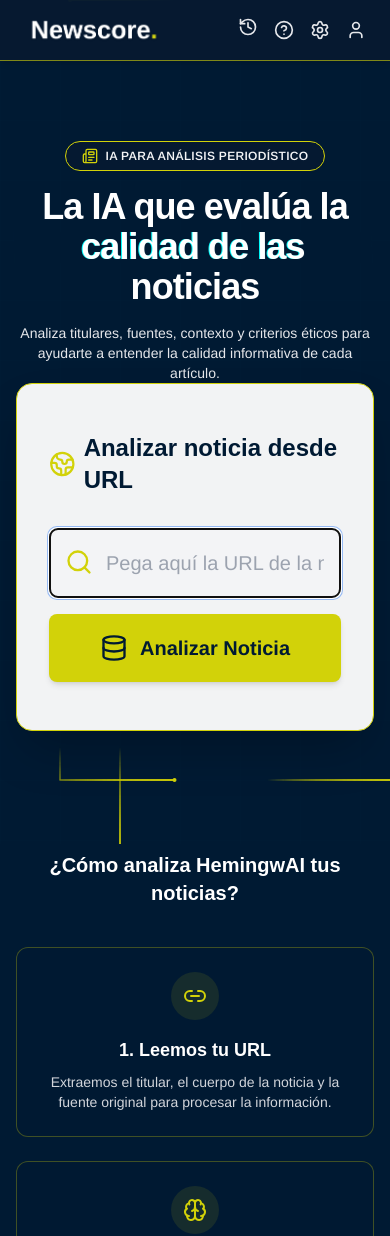
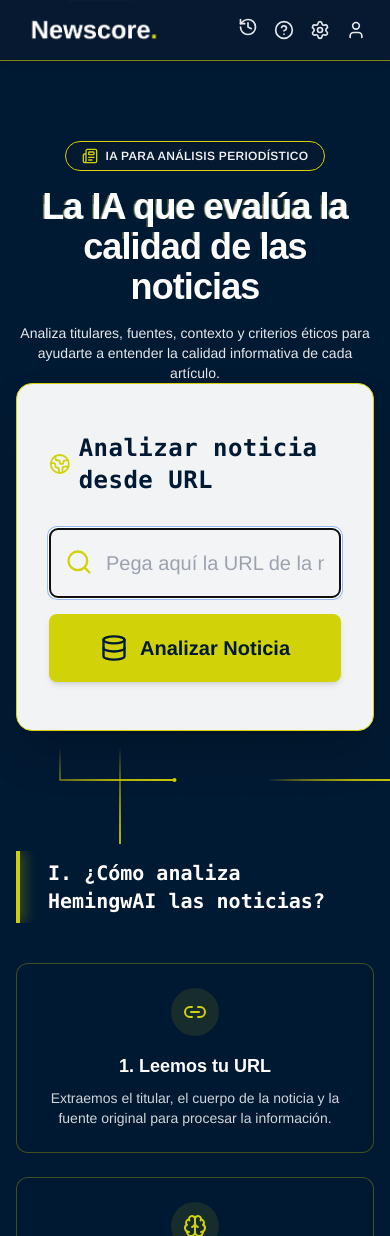
Before and after one commit to AdeSantosSierra/hemingwai, a React (Vite) app in the folder frontend/: page / in a window 390 px wide. Shown: the top 1236 px of the page. Built offline with nearby package versions, Linux system fonts and the light colour scheme; a web font is replaced by a local one.

Commit message:
añado que se pueda cambiar el tamaño de la barra lateral del chatbot en la extension

```diff
--- a/frontend/src/App.jsx
+++ b/frontend/src/App.jsx
@@ -24,6 +24,7 @@
 import HistoryPanel from './components/HistoryPanel';
 import GlitchTitle from './components/GlitchTitle';
 import RevealOnScroll from './components/RevealOnScroll';
+import TerminalSectionTitle from './components/TerminalSectionTitle';
 import BackgroundParticles from './components/BackgroundParticles';
 
 /*
@@ -251,6 +252,7 @@
           <GlitchTitle
             text="La IA que evalúa la calidad de las noticias"
             className="text-4xl sm:text-6xl font-extrabold tracking-tight mb-4"
+            intensity="subtle"
           />
 
           <p className="text-sm sm:text-base text-gray-200 max-w-2xl mx-auto">
@@ -280,7 +282,7 @@
                 ${isIdle ? 'px-8 sm:px-12 py-12' : 'px-6 sm:px-8 py-6'}
               `}>
                 <h2 className={`
-                  font-semibold text-[#001a33] flex items-center gap-2 transition-all duration-300
+                  font-semibold text-[#001a33] flex items-center gap-2 transition-all duration-300 hw-terminal-font
                   ${isIdle ? 'text-2xl sm:text-3xl mb-8 justify-center' : 'text-lg sm:text-xl mb-5'}
                 `}>
                   <Globe2 className={`text-lima transition-all duration-300 ${isIdle ? 'w-8 h-8' : 'w-5 h-5'}`} />
@@ -346,7 +348,7 @@
                 className="w-full mt-0 mb-8"
               >
                 <div className="bg-white/90 backdrop-blur-lg rounded-2xl shadow-xl border border-gray-200 p-6 transition-all duration-500">
-                  <h3 className="text-lg sm:text-xl font-semibold mb-4 text-[#001a33] flex items-center gap-2">
+                  <h3 className="text-lg sm:text-xl font-semibold mb-4 text-[#001a33] flex items-center gap-2 hw-terminal-font">
                     <Code className="w-5 h-5 text-lima" />
                     Resultado del análisis
                   </h3>
@@ -363,9 +365,11 @@
         {/* Sección: ¿Cómo analiza HemingwAI tus noticias? */}
         <section className="w-full mt-10 mb-12">
           <RevealOnScroll>
-            <h2 className="text-xl sm:text-2xl font-semibold text-center mb-10 text-white font-heading">
-              ¿Cómo analiza HemingwAI tus noticias?
-            </h2>
+            <div className="flex justify-center mb-10">
+              <TerminalSectionTitle className="text-xl sm:text-2xl font-bold">
+                I. ¿Cómo analiza HemingwAI las noticias?
+              </TerminalSectionTitle>
+            </div>
           </RevealOnScroll>
 
           <div className="grid gap-6 md:grid-cols-3">
--- a/frontend/src/components/GlitchTitle.jsx
+++ b/frontend/src/components/GlitchTitle.jsx
@@ -1,20 +1,35 @@
 import React from 'react';
 import PropTypes from 'prop-types';
 
-const GlitchTitle = ({ text, className = '' }) => {
+const GlitchTitle = ({
+  text,
+  className = '',
+  intensity = 'subtle',
+  hoverOnly = false
+}) => {
+  // Determine the base class for glitch effect
+  const glitchClass = intensity === 'subtle' ? 'hw-glitch' : 'glitch';
+
+  // Wrapper class for hover functionality
+  const wrapperClass = hoverOnly ? 'hw-glitch-hover' : '';
+
   return (
-    <h1
-      className={`glitch relative inline-block text-white ${className}`}
-      data-text={text}
-    >
-      {text}
-    </h1>
+    <span className={`${wrapperClass} inline-block`}>
+      <h1
+        className={`${glitchClass} relative inline-block text-white ${className}`}
+        data-text={text}
+      >
+        {text}
+      </h1>
+    </span>
   );
 };
 
 GlitchTitle.propTypes = {
   text: PropTypes.string.isRequired,
   className: PropTypes.string,
+  intensity: PropTypes.oneOf(['subtle', 'medium']),
+  hoverOnly: PropTypes.bool,
 };
 
 export default GlitchTitle;
--- a/frontend/src/components/ResultadoBusqueda.jsx
+++ b/frontend/src/components/ResultadoBusqueda.jsx
@@ -576,7 +576,7 @@
         {/* Valoraciones individuales */}
         <RevealOnScroll delay={300}>
         <div className="bg-white/95 shadow-xl rounded-xl p-6 border-l-4 border-lima">
-          <h4 className="text-xl font-bold text-gray-900 mb-4">
+          <h4 className="text-xl font-bold text-gray-900 mb-4 hw-terminal-font">
             Valoraciones por sección
           </h4>
           <div className="grid grid-cols-1 md:grid-cols-2 lg:grid-cols-2 gap-4">
--- /dev/null
+++ b/frontend/src/components/TerminalSectionTitle.jsx
@@ -0,0 +1,26 @@
+import React from 'react';
+import PropTypes from 'prop-types';
+
+const TerminalSectionTitle = ({ children, className = '' }) => {
+  return (
+    <div className={`hw-terminal-title font-mono text-white ${className}`}>
+      {/* Vertical bar on the left */}
+      <div className="hw-terminal-bar"></div>
+
+      {/* Scanline overlay */}
+      <div className="hw-terminal-scanline"></div>
+
+      {/* Content */}
+      <span className="relative z-10 block pl-4">
+        {children}
+      </span>
+    </div>
+  );
+};
+
+TerminalSectionTitle.propTypes = {
+  children: PropTypes.node.isRequired,
+  className: PropTypes.string,
+};
+
+export default TerminalSectionTitle;
--- a/frontend/src/index.css
+++ b/frontend/src/index.css
@@ -7,21 +7,18 @@
  @tailwind utilities;
 
  /*   ------
-  * REGLAS GLOBALES (Opcional, pero bueno para la fuente)
+  * REGLAS GLOBALES
   *   ------ */
  @layer base {
-   /* Usar Arimo como fuente principal */
    html {
      font-family: 'Arimo', sans-serif;
    }
 
-   /* Usar SUSE para todos los headings por defecto */
    h1, h2, h3, h4, h5, h6 {
      font-family: 'SUSE', sans-serif;
    }
  }
 
- /* Opcional: Estilo de fondo para el body */
  body {
    margin: 0;
    min-height: 100vh;
@@ -39,14 +36,20 @@
      border-color: #d2d209;
    }
    .hover\:bg-lima-dark:hover {
-    background-color: #d2d209; /* Un poco más oscuro para el hover */
+    background-color: #d2d209;
   }
  }
 
- /* Efecto Glitch Suave */
+ /* --- TIPOGRAFÍA TERMINAL GLOBAL --- */
+ .hw-terminal-font {
+   font-family: ui-monospace, SFMono-Regular, Menlo, Monaco, Consolas, "Liberation Mono", "Courier New", monospace;
+   letter-spacing: 0.02em;
+ }
+
+ /* --- GLITCH EFECTO (OLD/MEDIUM) --- */
  .glitch {
    position: relative;
-   color: white; /* Color base */
+   color: white;
  }
 
  .glitch::before,
@@ -57,90 +60,182 @@
    left: 0;
    width: 100%;
    height: 100%;
-   background: #001a33; /* Mismo fondo que el body para ocultar el texto original temporalmente en los cortes */
+   background: #001a33;
  }
 
  .glitch::before {
    left: 2px;
-   text-shadow: -1px 0 #d2d209; /* Color Lima */
+   text-shadow: -1px 0 #d2d209;
    clip: rect(44px, 450px, 56px, 0);
    animation: glitch-anim-1 3s infinite linear alternate-reverse;
  }
 
  .glitch::after {
    left: -2px;
-   text-shadow: -1px 0 #00ffff; /* Cian para contraste */
+   text-shadow: -1px 0 #00ffff;
    clip: rect(44px, 450px, 56px, 0);
    animation: glitch-anim-2 2.5s infinite linear alternate-reverse;
  }
 
- /* Keyframes para glitch suave */
+ /* --- NEW SUBTLE GLITCH (.hw-glitch) REWORKED --- */
+ /* Always active, subtle, never hidden */
+ .hw-glitch {
+   position: relative;
+   display: inline-block;
+   color: white;
+   /* Ensure main text is always visible and on top of backgrounds but below pseudo-effects if they were covering,
+      but here we want pseudo to be behind or blended.
+      Actually, standard glitch puts pseudo on top usually but with mix-blend-mode or behind.
+      Let's put them on top but transparent. */
+   z-index: 1;
+ }
+
+ .hw-glitch::before,
+ .hw-glitch::after {
+   content: attr(data-text);
+   position: absolute;
+   top: 0;
+   left: 0;
+   width: 100%;
+   height: 100%;
+   background: transparent; /* No background to avoid hiding text */
+   opacity: 0.16; /* Visible but subtle */
+   pointer-events: none;
+   z-index: -1; /* Behind the main text so readability is perfect */
+ }
+
+ /* Red channel / Left shift */
+ .hw-glitch::before {
+   text-shadow: -1px 0 #d2d209; /* Lime shadow */
+   animation: hw-glitch-continuous 8s infinite linear alternate-reverse;
+ }
+
+ /* Blue/Cyan channel / Right shift */
+ .hw-glitch::after {
+   text-shadow: 1px 0 #00ffff;
+   animation: hw-glitch-continuous 10s infinite linear alternate-reverse;
+   /* Different duration to desync */
+ }
+
+ /* Occasional twitch on top of continuous movement */
+ /* We can add a second animation or use a wrapper.
+    Simplest is to bake the twitch into the keyframes or use the wrapper approach if we had one.
+    Let's bake a twitch into a separate animation applied to a pseudo if possible,
+    or just use a complex keyframe.
+    Better: Use the 'continuous' keyframe to have long quiet periods and sudden jumps.
+ */
+
+ /* --- TERMINAL SECTION TITLE --- */
+ .hw-terminal-title {
+   position: relative;
+   display: inline-block;
+   padding: 0.5rem 1rem;
+   overflow: hidden;
+ }
+
+ .hw-terminal-bar {
+   position: absolute;
+   left: 0;
+   top: 0;
+   bottom: 0;
+   width: 4px;
+   background-color: #d2d209;
+   box-shadow: 0 0 10px #d2d209;
+   animation: hw-bar-glow 4s ease-in-out infinite;
+ }
+
+ .hw-terminal-scanline {
+   position: absolute;
+   top: 0;
+   left: 0;
+   width: 100%;
+   height: 20%;
+   background: linear-gradient(
+     to bottom,
+     transparent,
+     rgba(210, 210, 9, 0.1) 50%,
+     transparent
+   );
+   opacity: 0.3;
+   pointer-events: none;
+   animation: hw-scanline 6s linear infinite;
+ }
+
+ /* --- KEYFRAMES --- */
+
  @keyframes glitch-anim-1 {
+   0% { clip: rect(20px, 9999px, 15px, 0); transform: skew(0.6deg); }
+   5% { clip: rect(70px, 9999px, 85px, 0); transform: skew(0.6deg); }
+   10% { clip: rect(35px, 9999px, 15px, 0); transform: skew(0.3deg); }
+   15% { clip: rect(85px, 9999px, 90px, 0); transform: skew(0.1deg); }
+   20% { clip: rect(10px, 9999px, 55px, 0); transform: skew(0.5deg); }
+   100% { clip: rect(55px, 9999px, 20px, 0); transform: skew(0.2deg); }
+ }
+
+ @keyframes glitch-anim-2 {
+   0% { clip: rect(65px, 9999px, 100px, 0); transform: skew(0.6deg); }
+   5% { clip: rect(30px, 9999px, 15px, 0); transform: skew(0.6deg); }
+   10% { clip: rect(95px, 9999px, 45px, 0); transform: skew(0.3deg); }
+   15% { clip: rect(15px, 9999px, 30px, 0); transform: skew(0.1deg); }
+   20% { clip: rect(55px, 9999px, 85px, 0); transform: skew(0.5deg); }
+   100% { clip: rect(40px, 9999px, 70px, 0); transform: skew(0.2deg); }
+ }
+
+ /*
+    Continuous subtle movement + occasional twitch.
+    0-90%: Slow drift
+    90-92%: Sharp twitch
+    92-100%: Slow drift back
+ */
+ @keyframes hw-glitch-continuous {
    0% {
-     clip: rect(20px, 9999px, 15px, 0);
-     transform: skew(0.6deg);
+     transform: translate(0, 0);
+     clip-path: inset(0 0 0 0);
    }
-   5% {
-     clip: rect(70px, 9999px, 85px, 0);
-     transform: skew(0.6deg);
+   40% {
+     transform: translate(-1px, 0);
+     clip-path: inset(10% 0 80% 0); /* Slight slice */
    }
-   10% {
-     clip: rect(35px, 9999px, 15px, 0);
-     transform: skew(0.3deg);
+   80% {
+     transform: translate(1px, 0);
+     clip-path: inset(80% 0 5% 0);
    }
-   15% {
-     clip: rect(85px, 9999px, 90px, 0);
-     transform: skew(0.1deg);
+   /* The Twitch */
+   96% {
+     transform: translate(-2px, 1px);
+     clip-path: inset(20% 0 50% 0);
+     opacity: 0.8; /* Spike opacity */
    }
-   20% {
-     clip: rect(10px, 9999px, 55px, 0);
-     transform: skew(0.5deg);
+   97% {
+     transform: translate(2px, -1px);
+     clip-path: inset(50% 0 10% 0);
    }
    100% {
-     clip: rect(55px, 9999px, 20px, 0);
-     transform: skew(0.2deg);
+     transform: translate(0, 0);
+     opacity: 0.16; /* Return to base opacity */
+     clip-path: inset(0 0 0 0);
    }
  }
 
- @keyframes glitch-anim-2 {
-   0% {
-     clip: rect(65px, 9999px, 100px, 0);
-     transform: skew(0.6deg);
-   }
-   5% {
-     clip: rect(30px, 9999px, 15px, 0);
-     transform: skew(0.6deg);
-   }
-   10% {
-     clip: rect(95px, 9999px, 45px, 0);
-     transform: skew(0.3deg);
-   }
-   15% {
-     clip: rect(15px, 9999px, 30px, 0);
-     transform: skew(0.1deg);
-   }
-   20% {
-     clip: rect(55px, 9999px, 85px, 0);
-     transform: skew(0.5deg);
-   }
-   100% {
-     clip: rect(40px, 9999px, 70px, 0);
-     transform: skew(0.2deg);
-   }
+ @keyframes hw-bar-glow {
+   0%, 100% { opacity: 0.8; box-shadow: 0 0 5px #d2d209; }
+   50% { opacity: 1; box-shadow: 0 0 15px #d2d209; }
  }
 
-/* --- NUEVO: Fondo estático y grid para partículas --- */
+ @keyframes hw-scanline {
+   0% { top: -20%; }
+   100% { top: 120%; }
+ }
 
-.bg-animated {
+ /* --- BACKGROUND & PARTICLES --- */
+ .bg-animated {
   position: relative;
   min-height: 100vh;
-  background-color: #001a33; /* Azul corporativo base */
+  background-color: #001a33;
   overflow-x: hidden;
-  /* El canvas de partículas se encargará del movimiento */
   isolation: isolate;
 }
 
-/* Grid overlay estático - Z-index 0 */
 .bg-animated::before {
   content: "";
   position: fixed;
@@ -149,28 +244,49 @@
   background-image:
     linear-gradient(to right, rgba(255,255,255,0.03) 1px, transparent 1px),
     linear-gradient(to bottom, rgba(255,255,255,0.03) 1px, transparent 1px);
-  background-size: 60px 60px; /* Debe coincidir con GRID_SIZE en BackgroundParticles.jsx */
+  background-size: 60px 60px;
   opacity: 0.6;
   mix-blend-mode: soft-light;
   z-index: 0;
 }
 
-/*
-   Asegurar que el contenido principal (header, main, footer)
-   esté por encima de las partículas (que tendrán z-index 1)
-
-   Usamos selectores específicos para no afectar al canvas u otros elementos
-*/
 .bg-animated > header,
 .bg-animated > main,
 .bg-animated > footer {
   position: relative;
-  z-index: 2; /* Contenido encima de todo (Grid=0, Particles=1, Content=2) */
+  z-index: 2;
 }
 
-/* Ajuste específico para el toast de Sonner para que siempre esté encima de todo */
 [data-sonner-toaster] {
   position: fixed !important;
   z-index: 9999 !important;
   pointer-events: auto;
 }
+
+/* --- ACCESSIBILITY --- */
+@media (prefers-reduced-motion: reduce) {
+  /* Stop animations but do not hide elements */
+  .glitch::before,
+  .glitch::after,
+  .hw-glitch::before,
+  .hw-glitch::after,
+  .hw-terminal-bar,
+  .hw-terminal-scanline {
+    animation: none !important;
+  }
+
+  /* For glitch pseudos, we might want to hide them entirely if they are just visual noise */
+  .glitch::before,
+  .glitch::after,
+  .hw-glitch::before,
+  .hw-glitch::after,
+  .hw-terminal-scanline {
+    opacity: 0 !important;
+  }
+
+  /* Keep the bar visible */
+  .hw-terminal-bar {
+    opacity: 1 !important;
+    box-shadow: none !important; /* Remove glow pulse */
+  }
+}
```
Also changed, not shown: 1 other file (tests, documents, lock files or other folders).
